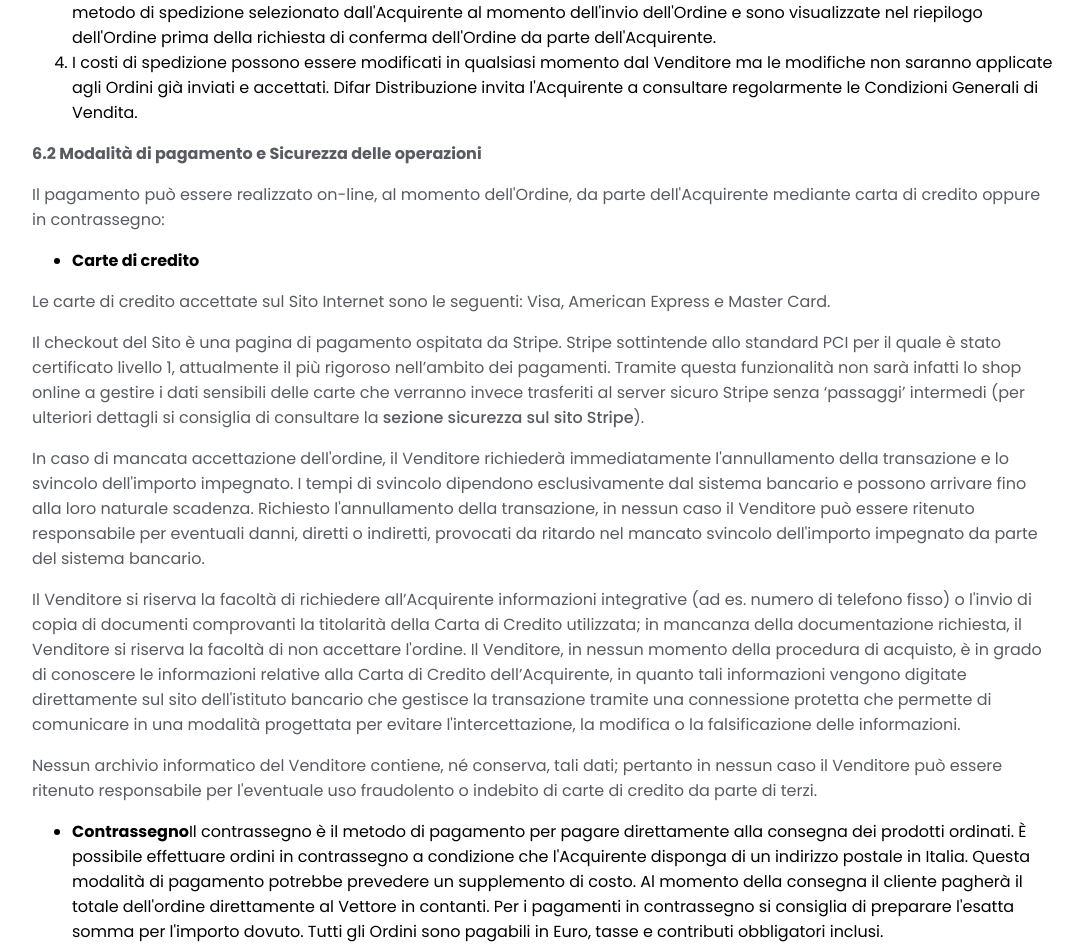
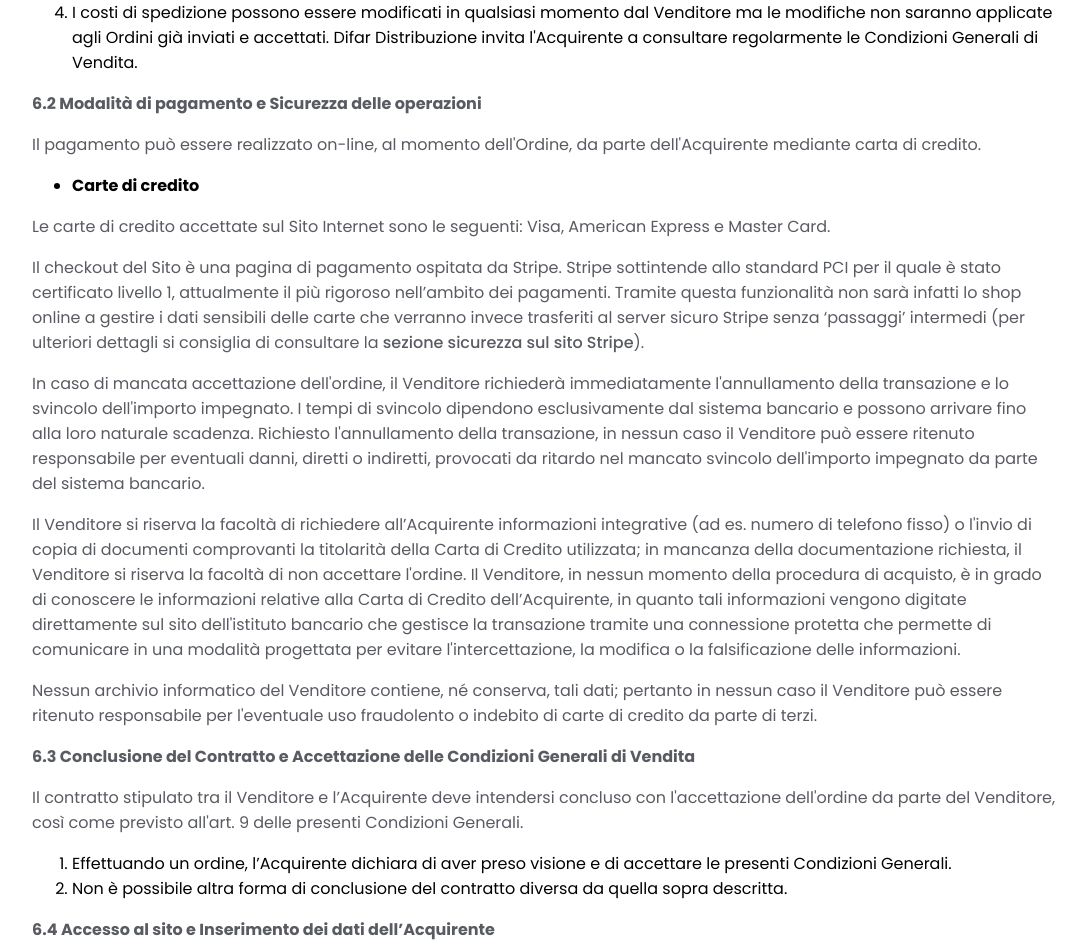
Before and after one commit to guido-an/altrapelle-client, a Next.js app: page /condizioni-generali-di-vendita in a window 1280 px wide. Shown: the part 2865-3812 px from the top of the page, without its empty margins (96-1182 px from the left). Built offline with nearby package versions, Linux system fonts and the light colour scheme.

Commit message:
remove contrassegno

```diff
--- a/pages/condizioni-generali-di-vendita.js
+++ b/pages/condizioni-generali-di-vendita.js
@@ -67,7 +67,7 @@ In caso di cancellazione parziale dell'Ordine:
 - I prodotti disponibili saranno consegnati all'Acquirente.
                                                                                                                                                                                                                                                                                                                                                                                                                                                                                                                                                                                                                                                                                  </span>
       </p>
-      <p class='p11'><span class='s1'>Se il l’Acquirente richiede l’annullamento dell’ordine, risolvendo il contratto, il Venditore rimborserà l’importo pagato entro 20 giorni a partire dal momento in cui i Venditore ha avuto conoscenza della decisione dell’acquirente di risolvere il contratto. Il Venditore eseguirà il rimborso utilizzando lo stesso mezzo di pagamento scelto dall’Acquirente in fase di acquisto. Nel caso di pagamento effettuato in contrassegno, e qualora l’Acquirente intenda esercitare il proprio diritto di recesso, dovrà fornire le coordinate bancarie: IBAN, SWIFT e BIC necessari all’effettuazione del rimborso.</span></p>
+      <p class='p11'><span class='s1'>Se il l’Acquirente richiede l’annullamento dell’ordine, risolvendo il contratto, il Venditore rimborserà l’importo pagato entro 20 giorni a partire dal momento in cui i Venditore ha avuto conoscenza della decisione dell’acquirente di risolvere il contratto. Il Venditore eseguirà il rimborso utilizzando lo stesso mezzo di pagamento scelto dall’Acquirente in fase di acquisto.</span></p>
       <p class='p8'><span class='s1'><b>Articolo 6 - Prezzi dei Prodotti e Modalità di Pagamento</b></span></p>
       <p class='p8'><span class='s1'><b>6.1 Prezzi</b></span></p>
 
@@ -80,7 +80,7 @@ In caso di cancellazione parziale dell'Ordine:
         </li>
       </ol>
       <p class='p13'><span class='s1'><b>6.2 Modalità di pagamento e Sicurezza delle operazioni</b></span></p>
-      <p class='p10'><span class='s1'>Il pagamento può essere realizzato on-line, al momento dell'Ordine, da parte dell'Acquirente mediante carta di credito oppure in contrassegno:</span></p>
+      <p class='p10'><span class='s1'>Il pagamento può essere realizzato on-line, al momento dell'Ordine, da parte dell'Acquirente mediante carta di credito.</span></p>
 
       <ul class='ul1'>
         <li class='li14'><span class='s1'><b>Carte di credito</b></span></li>
@@ -90,13 +90,6 @@ In caso di cancellazione parziale dell'Ordine:
       <p class='p15'><span class='s1'>In caso di mancata accettazione dell'ordine, il Venditore richiederà immediatamente l'annullamento della transazione e lo svincolo dell'importo impegnato. I tempi di svincolo dipendono esclusivamente dal sistema bancario e possono arrivare fino alla loro naturale scadenza. Richiesto l'annullamento della transazione, in nessun caso il Venditore può essere ritenuto responsabile per eventuali danni, diretti o indiretti, provocati da ritardo nel mancato svincolo dell'importo impegnato da parte del sistema bancario.</span></p>
       <p class='p15'><span class='s1'>Il Venditore si riserva la facoltà di richiedere all’Acquirente informazioni integrative (ad es. numero di telefono fisso) o l'invio di copia di documenti comprovanti la titolarità della Carta di Credito utilizzata; in mancanza della documentazione richiesta, il Venditore si riserva la facoltà di non accettare l'ordine. Il Venditore, in nessun momento della procedura di acquisto, è in grado di conoscere le informazioni relative alla Carta di Credito dell’Acquirente, in quanto tali informazioni vengono digitate direttamente sul sito dell'istituto bancario che gestisce la transazione tramite una connessione protetta che permette di comunicare in una modalità progettata per evitare l'intercettazione, la modifica o la falsificazione delle informazioni. </span></p>
       <p class='p15'><span class='s1'>Nessun archivio informatico del Venditore contiene, né conserva, tali dati; pertanto in nessun caso il Venditore può essere ritenuto responsabile per l'eventuale uso fraudolento o indebito di carte di credito da parte di terzi.</span></p>
-
-      <ul>
-        <li><span class='s3'><b>Contrassegno
-                             </b>
-            </span><span class='s1'>Il contrassegno è il metodo di pagamento per pagare direttamente alla consegna dei prodotti ordinati. È possibile effettuare ordini in contrassegno a condizione che l'Acquirente disponga di un indirizzo postale in Italia. Questa modalità di pagamento potrebbe prevedere un supplemento di costo. Al momento della consegna il cliente pagherà il totale dell'ordine direttamente al Vettore in contanti. Per i pagamenti in contrassegno si consiglia di preparare l'esatta somma per l'importo dovuto. Tutti gli Ordini sono pagabili in Euro, tasse e contributi obbligatori inclusi. </span>
-        </li>
-      </ul>
       <p class='p17'><span class='s1'><b>6.3 Conclusione del Contratto e Accettazione delle Condizioni Generali di Vendita</b></span></p>
       <p class='p18'><span class='s1'>Il contratto stipulato tra il Venditore e l’Acquirente deve intendersi concluso con l'accettazione dell'ordine da parte del Venditore, così come previsto all'art. 9 delle presenti Condizioni Generali.</span></p>
 
@@ -205,7 +198,7 @@ Sede Operativa: via Ciantro 67 c/o Cap.A8 Centro Mercantile Sicilia 98057 Milazz
       <p class='p10'><span class='s1'>10. La merce dovrà essere restituita integra, nella confezione originale, completa in tutte le sue parti e completa della documentazione fiscale annessa. Fatta salva la facoltà di verificare il rispetto di quanto sopra, il Venditore provvederà a rimborsare l’importo dei prodotti oggetto del recesso entro un termine massimo di 30 giorni, comprensivo degli eventuali costi di spedizione sostenuti all’atto dell’acquisto.</span></p>
       <p class='p10'><span class='s1'>11. Come previsto dall’art. 56 comma 3 del Codice del Consumo, il Venditore può sospendere il rimborso fino al ricevimento dei beni oppure fino all’avvenuta dimostrazione da parte dell’Acquirente di aver rispedito i beni.</span></p>
       <p class='p10'><span class='s1'>12. Non si applicherà il diritto al recesso nel caso in cui i servizi e prodotti del Venditore sono inclusi nelle categorie dell’art. 59 del Codice del Consumo.</span></p>
-      <p class='p10'><span class='s1'>13. Il Venditore eseguirà il rimborso utilizzando lo stesso mezzo di pagamento scelto dall’Acquirente in fase di acquisto. Nel caso di pagamento effettuato in contrassegno, e qualora l’Acquirente intenda esercitare il proprio diritto di recesso, dovrà fornire le coordinate bancarie: IBAN, SWIFT e BIC necessari all’effettuazione del rimborso.</span></p>
+      <p class='p10'><span class='s1'>13. Il Venditore eseguirà il rimborso utilizzando lo stesso mezzo di pagamento scelto dall’Acquirente in fase di acquisto.</span></p>
       <p class='p10'><span class='s1'>14. Il diritto di recesso è sottoposto alle seguenti inderogabili condizioni:</span></p>
 
       <ul class='ul1'>
```
